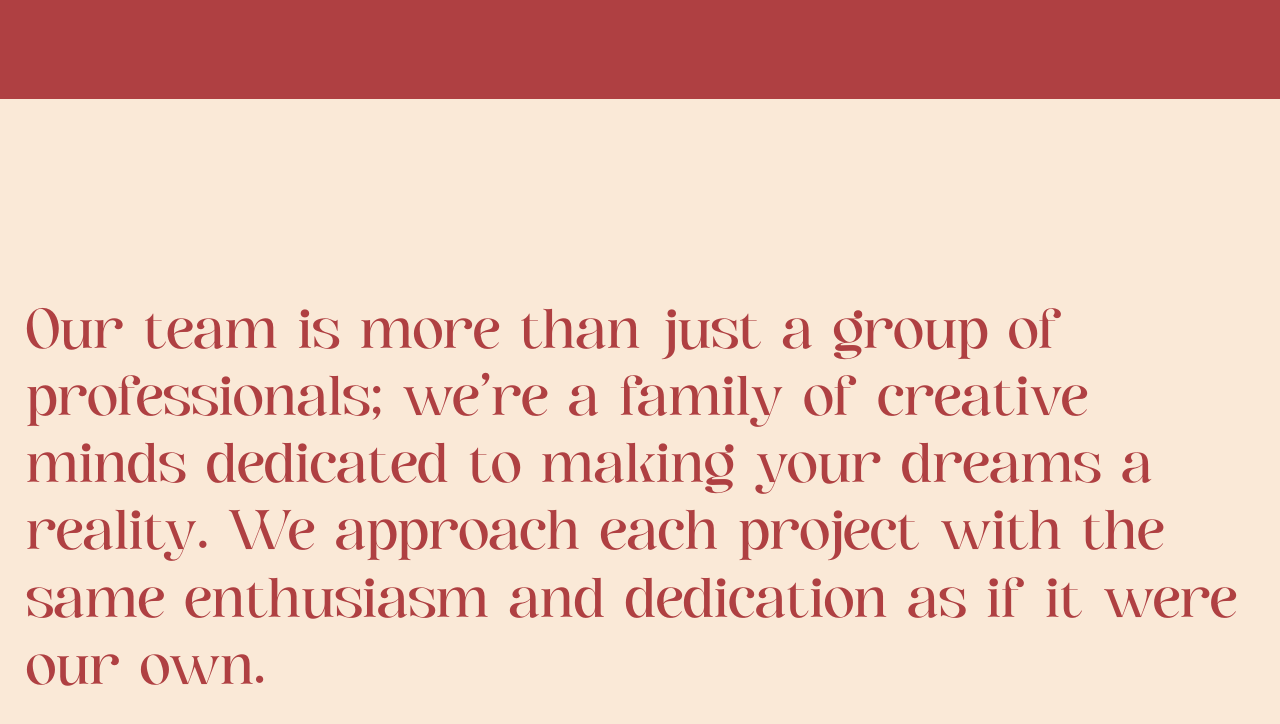
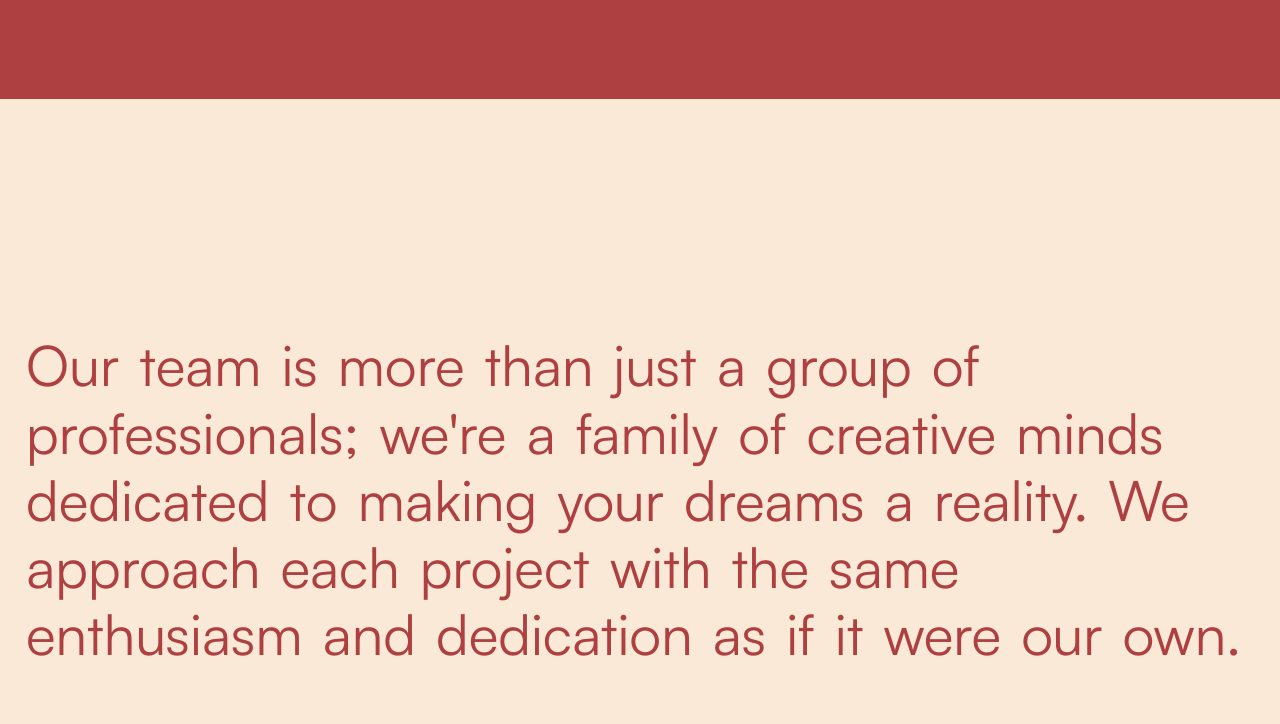
Before and after one commit to Ekpo-Emmanuel/akira-studios-v2, a Next.js app: page /about in a window 1280 px wide. Shown: the part 3248-3972 px from the top of the page. Built offline with nearby package versions, Linux system fonts and the light colour scheme.

Commit message:
style: removed font style

```diff
--- a/app/_components/magic ui/TextRevealByWord.tsx
+++ b/app/_components/magic ui/TextRevealByWord.tsx
@@ -50,7 +50,7 @@ export const TextRevealByWord: FC<TextRevealByWordProps> = ({
         <p
           ref={targetRef}
           className={
-            `${bentoga.className} antialiased text-center flex flex-wrap text-[1.8rem] sm:text-[5vw] lg:text-[3.5rem] leading-[1.3] md:leading-[1.2] text-red/30`
+            `antialiased text-center flex flex-wrap text-[1.8rem] sm:text-[5vw] lg:text-[3.5rem] leading-[1.3] md:leading-[1.2] text-red/30`
           }
         >
           {words.map((word, i) => {
```
